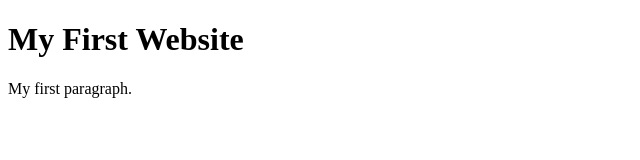
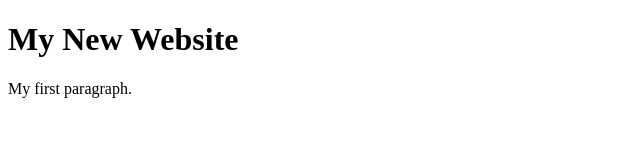
Before and after one commit to vaibhaveng09gmail/codersrank-template-gii6jy, a website: page index.html in a window 1280 px wide. Shown: the full height of the page, 0-640 px from the left. Drawn offline with Linux system fonts and the light colour scheme.

Commit message:
1 file modified

```diff
--- a/index.html
+++ b/index.html
@@ -5,7 +5,7 @@
   </head>
   <body>
 
-    <h1>My First Website</h1>
+    <h1>My New Website</h1>
     <p>My first paragraph.</p>
 
   </body>
```
